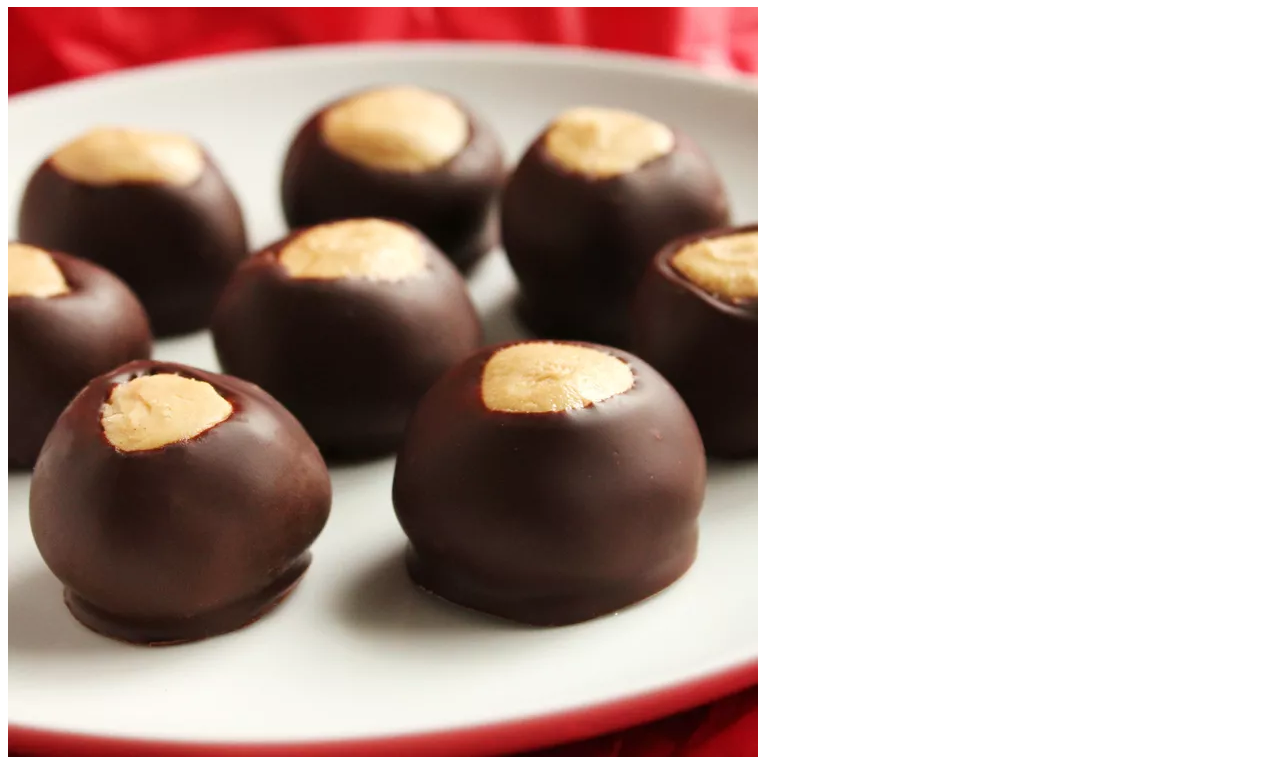
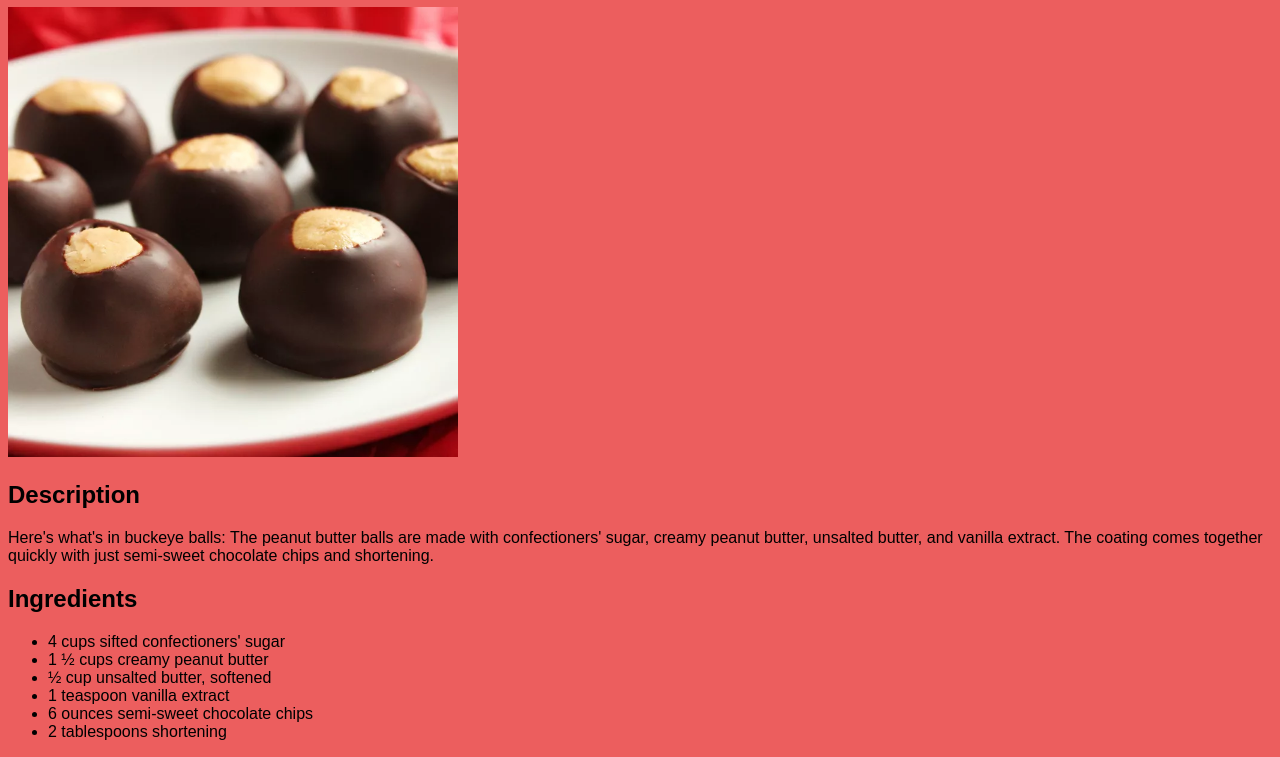
Before and after one commit to thezohan550/odin-recipes, a plain HTML site: page recipes/buckeye-balls.html in a window 1280 px wide. Shown: the part 73-830 px from the top of the page. Drawn offline with Linux system fonts and the light colour scheme.

Commit message:
Add global style.css and edit html's

```diff
--- a/recipes/buckeye-balls.html
+++ b/recipes/buckeye-balls.html
@@ -2,6 +2,7 @@
 
 <html lang="en">
     <head>
+        <link rel="stylesheet" href="../style.css">
         <meta charset="utf-8">
         <title>Buckeye Balls</title>
     </head>
--- /dev/null
+++ b/style.css
@@ -0,0 +1,9 @@
+body {
+    background-color: #ec5e5e;
+    font-family: Arial, Helvetica, sans-serif;
+}
+
+img {
+    width: 450px;
+    height: auto;
+}
```
Also changed, not shown: index.html (+1 -0 lines), recipes/nanaimo-bars.html (+1 -0 lines), recipes/peanut-butter-cup-cookies.html (+1 -0 lines).
